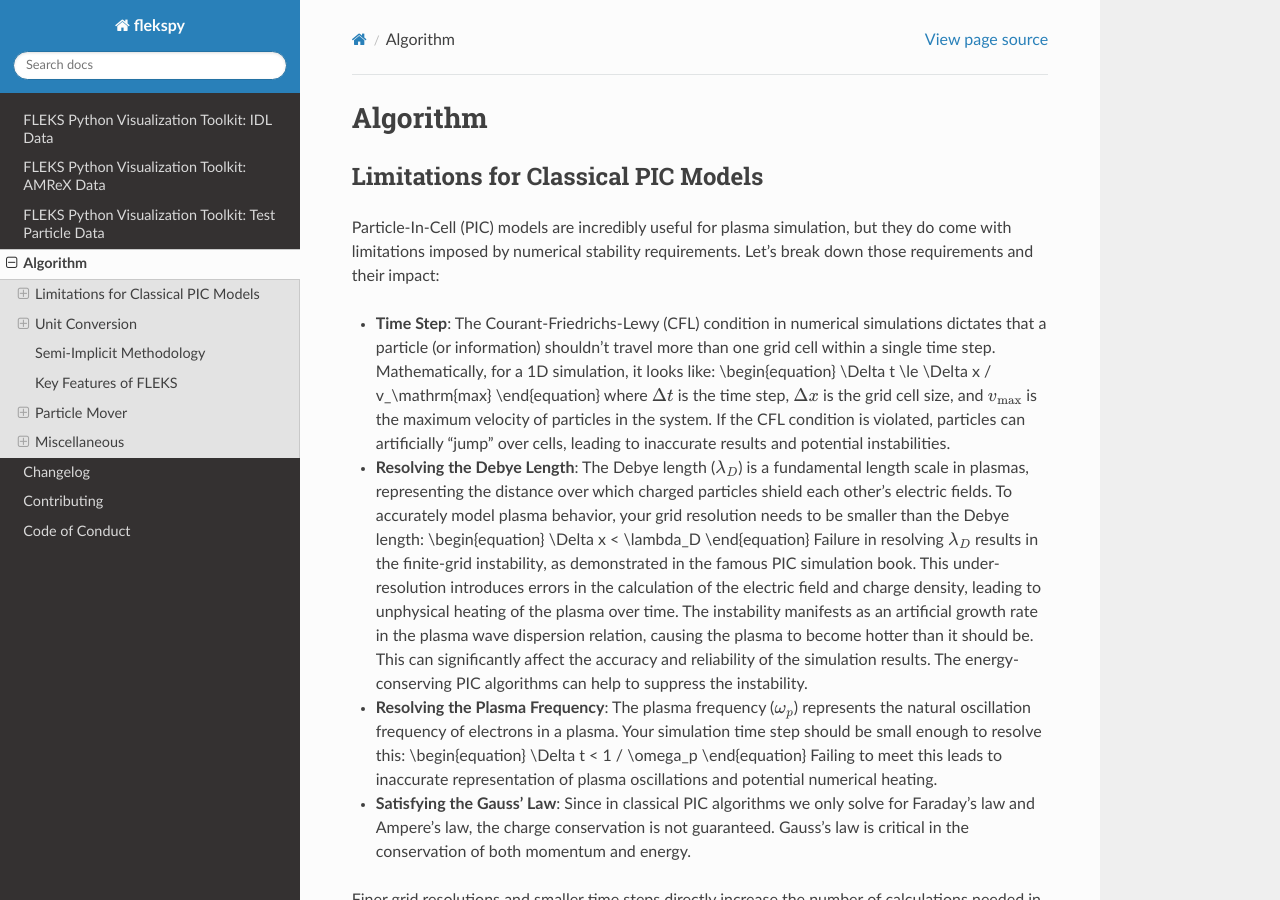
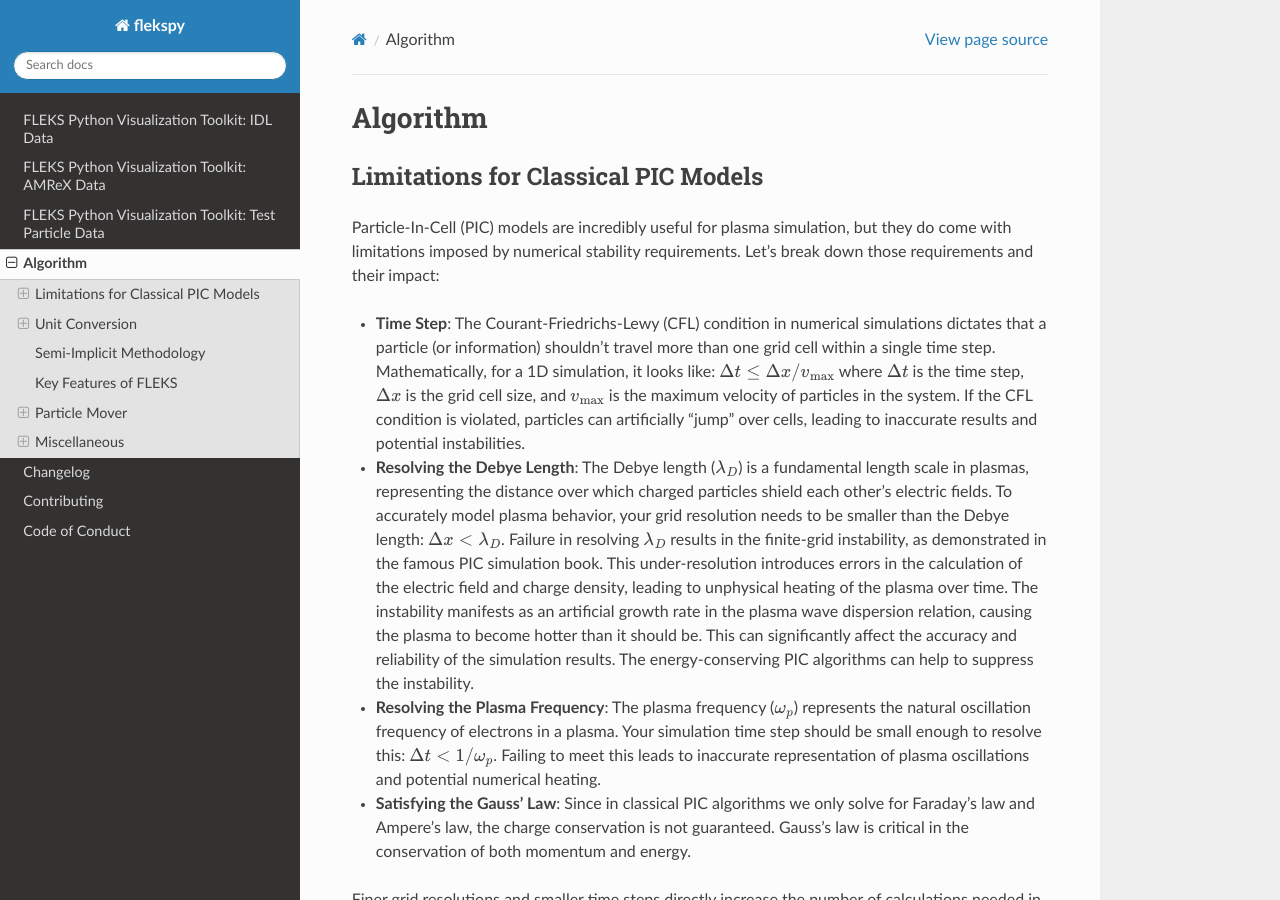
Before and after one commit to henry2004y/flekspy, a Sphinx documentation site: the page built from docs/algorithm.md, in a window 1280 px wide and 900 px high. Built offline with Sphinx 7.4.7 and the Read the Docs theme 3.1.0, drawn with Linux system fonts in a browser that asks for light colours; pages that are not in the unit, such as notebooks, are missing from menus; some of the changed text lies outside the part shown.

Commit message:
Fix eq display

```diff
--- a/docs/algorithm.md
+++ b/docs/algorithm.md
@@ -4,23 +4,11 @@
 
 Particle-In-Cell (PIC) models are incredibly useful for plasma simulation, but they do come with limitations imposed by numerical stability requirements. Let's break down those requirements and their impact:
 
-- **Time Step**: The Courant-Friedrichs-Lewy (CFL) condition in numerical simulations dictates that a particle (or information) shouldn't travel more than one grid cell within a single time step.  Mathematically, for a 1D simulation, it looks like:
-\begin{equation}
-\Delta t \le \Delta x / v_\mathrm{max}
-\end{equation}
-where $\Delta t$ is the time step, $\Delta x$ is the grid cell size, and $v_\mathrm{max}$ is the maximum velocity of particles in the system. If the CFL condition is violated, particles can artificially "jump" over cells, leading to inaccurate results and potential instabilities.
+- **Time Step**: The Courant-Friedrichs-Lewy (CFL) condition in numerical simulations dictates that a particle (or information) shouldn't travel more than one grid cell within a single time step.  Mathematically, for a 1D simulation, it looks like: $\Delta t \le \Delta x / v_\mathrm{max}$ where $\Delta t$ is the time step, $\Delta x$ is the grid cell size, and $v_\mathrm{max}$ is the maximum velocity of particles in the system. If the CFL condition is violated, particles can artificially "jump" over cells, leading to inaccurate results and potential instabilities.
 
-- **Resolving the Debye Length**: The Debye length ($\lambda_D$) is a fundamental length scale in plasmas, representing the distance over which charged particles shield each other's electric fields. To accurately model plasma behavior, your grid resolution needs to be smaller than the Debye length:
-\begin{equation}
-\Delta x < \lambda_D
-\end{equation}
-Failure in resolving $\lambda_D$ results in the finite-grid instability, as demonstrated in the famous PIC simulation book. This under-resolution introduces errors in the calculation of the electric field and charge density, leading to unphysical heating of the plasma over time. The instability manifests as an artificial growth rate in the plasma wave dispersion relation, causing the plasma to become hotter than it should be. This can significantly affect the accuracy and reliability of the simulation results. The energy-conserving PIC algorithms can help to suppress the instability.
+- **Resolving the Debye Length**: The Debye length ($\lambda_D$) is a fundamental length scale in plasmas, representing the distance over which charged particles shield each other's electric fields. To accurately model plasma behavior, your grid resolution needs to be smaller than the Debye length: $\Delta x < \lambda_D$. Failure in resolving $\lambda_D$ results in the finite-grid instability, as demonstrated in the famous PIC simulation book. This under-resolution introduces errors in the calculation of the electric field and charge density, leading to unphysical heating of the plasma over time. The instability manifests as an artificial growth rate in the plasma wave dispersion relation, causing the plasma to become hotter than it should be. This can significantly affect the accuracy and reliability of the simulation results. The energy-conserving PIC algorithms can help to suppress the instability.
 
-- **Resolving the Plasma Frequency**: The plasma frequency ($\omega_p$) represents the natural oscillation frequency of electrons in a plasma. Your simulation time step should be small enough to resolve this:
-\begin{equation}
-\Delta t < 1 / \omega_p
-\end{equation}
-Failing to meet this leads to inaccurate representation of plasma oscillations and potential numerical heating.
+- **Resolving the Plasma Frequency**: The plasma frequency ($\omega_p$) represents the natural oscillation frequency of electrons in a plasma. Your simulation time step should be small enough to resolve this: $\Delta t < 1 / \omega_p$. Failing to meet this leads to inaccurate representation of plasma oscillations and potential numerical heating.
 
 - **Satisfying the Gauss' Law**: Since in classical PIC algorithms we only solve for Faraday's law and Ampere's law, the charge conservation is not guaranteed. Gauss's law is critical in the conservation of both momentum and energy.
 
@@ -147,16 +134,16 @@ Most PIC simulations use a reduced speed of light. While their results may be in
 FLEKS uses the Gauss-Law satisfying energy conserving semi-implicit method (GL-ECSIM). Its semi-implicit nature allows the PIC model to run on a coarser grid with a larger time step than explicit PIC methods, which are limited by the stability conditions to $\Delta t < \Delta x/c$ and the grid resolution $\Delta x < \zeta \lambda_D$, where c is the speed of light, $\lambda_D$ is the Debye length, and $\zeta$ is of order one and depends on the numerical details of the method. GL-ECSIM facilitates the coupling between the MHD and the PIC models, and its energy conserving property helps eliminating numerical instabilities and spurious waves that would violate the energy conservation.
 
 ECSIM uses a staggered grid, where the electric field is defined at cell nodes, and the magnetic field is defined at cell centers. The Maxwell's equations are solved implicitly:
-\begin{aligned}
+\begin{align}
 \frac{\mathbf{B}^{n+1} - \mathbf{B}^n}{\Delta t} &= - c\nabla\times\mathbf{E}^{n+\theta} \\
 \frac{\mathbf{E}^{n+1} - \mathbf{E}^n}{\Delta t} &= - c\nabla\times\mathbf{B}^{n+\theta} - 4\pi\bar{\mathbf{J}}
-\end{aligned}
+\end{align}
 where $\theta \in [0.5, 1]$ is the time centering parameter. $\bar{\mathbf{J}}$ is the predicted current density at $n + \frac{1}{2}$ time stage, and it can be expressed as a linear function of the unknown electric field $\mathbf{E}^{n+\theta}$.
 The variables at time stage $n+\theta$ can be written as linear combinations of values at the time steps n and n + 1:
-\begin{aligned}
+\begin{align}
 \mathbf{E}^{n+\theta} &= (1-\theta)\mathbf{E}^n + \theta \mathbf{E}^{n+1} \\
 \mathbf{B}^{n+\theta} &= (1-\theta)\mathbf{B}^n + \theta \mathbf{B}^{n+1}
-\end{aligned}
+\end{align}
 
 After rearranging the equations above and using the identity $\nabla\times\nabla\times\mathbf{E}= \nabla(\nabla\cdot\mathbf{E}) − \nabla^2\mathbf{E}$, we come up with an equation of $\mathbf{E}^{n+\theta}$
 \begin{equation}
@@ -189,10 +176,10 @@ Manipulating the vectors[^v-avg], the average velocity between time steps n and
 \frac{\mathbf{v}_p^n + \mathbf{v}_p^{n+1}}{2} = \hat{\mathbf{v}}_p + \beta_s\hat{\mathbf{E}}_p
 \end{equation}
 where the hatted quantities have been rotated by the magnetic field
-\begin{aligned}
+\begin{align}
 \hat{\mathbf{v}}_p &= \pmb{\alpha}_p^n \mathbf{v}_p^n \\
 \hat{\mathbf{E}}_p &= \pmb{\alpha}_p^n \mathbf{E}_p^{n+\theta}
-\end{aligned}
+\end{align}
 via a rotation matrix defined as
 \begin{equation}
 \pmb{\alpha}_p^n = \frac{1}{1 + (\beta_s B_p^n)^2} \left( \overleftrightarrow{I} - \beta_s \overleftrightarrow{I}\times\mathbf{B}_p^n +\beta_s^2\mathbf{B}_p^n \mathbf{B}_p^n \right)
```
Also changed, not shown: other parts of docs/algorithm.md (+0 -1 lines).
